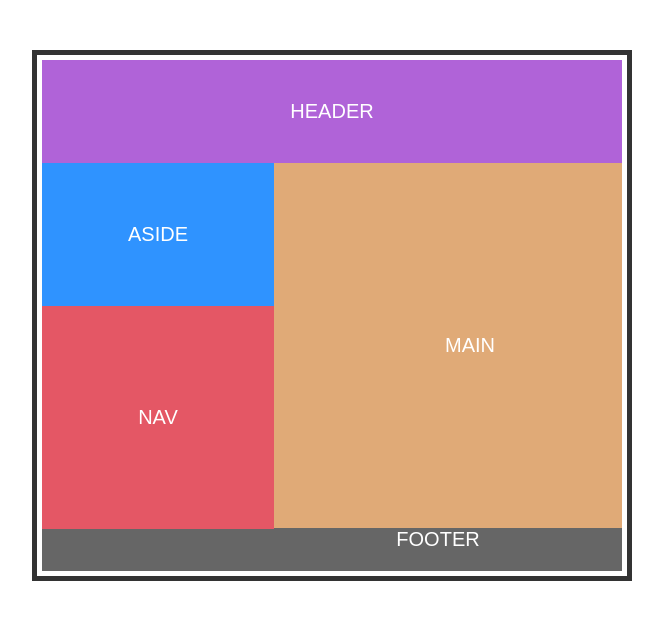
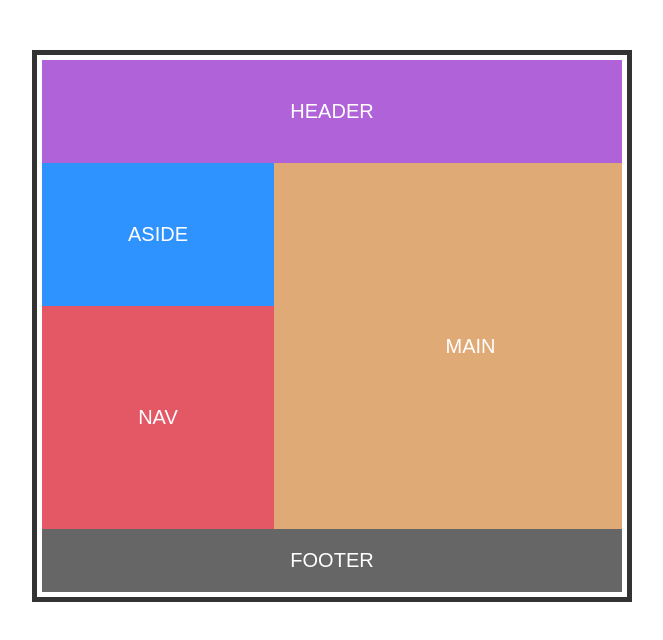
Before and after one commit to Ballsky26/css-grid, a plain HTML site: page index.html in a window 1280 px wide. Shown: the whole page, without its empty margins (308-971 px from the left). Drawn offline with Linux system fonts and the light colour scheme.

Commit message:
Menambahkan component

```diff
--- a/css/style.css
+++ b/css/style.css
@@ -22,6 +22,12 @@ header {
     padding: 40px 0;
 }
 
+.content::after {
+    content: '';
+    display: block;
+    clear: both;
+}
+
 .sidebar {
     float: left;
     width: 40%;
@@ -39,7 +45,7 @@ header {
 
 main {
     background-color: #e0aa77;
-    padding: 171px;
+    padding: 171.5px;
     width: 60%;
     box-sizing: border-box;
     float: right;
```
